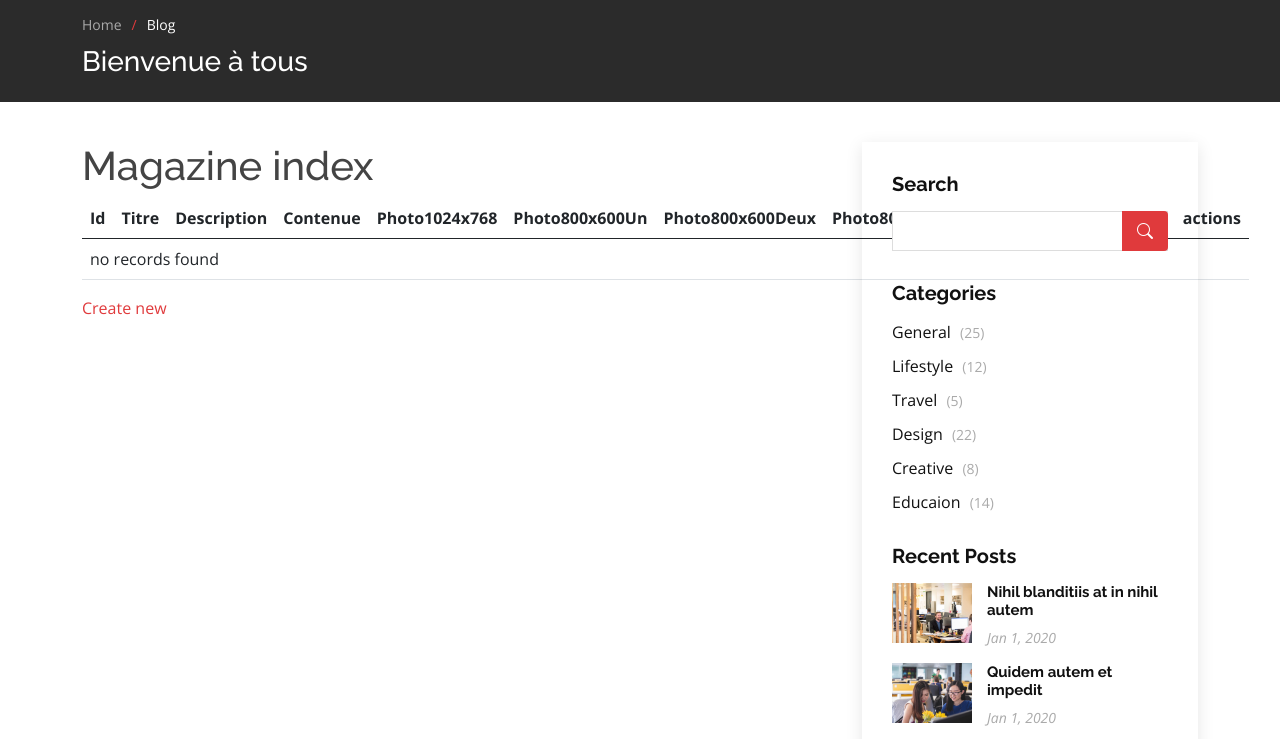
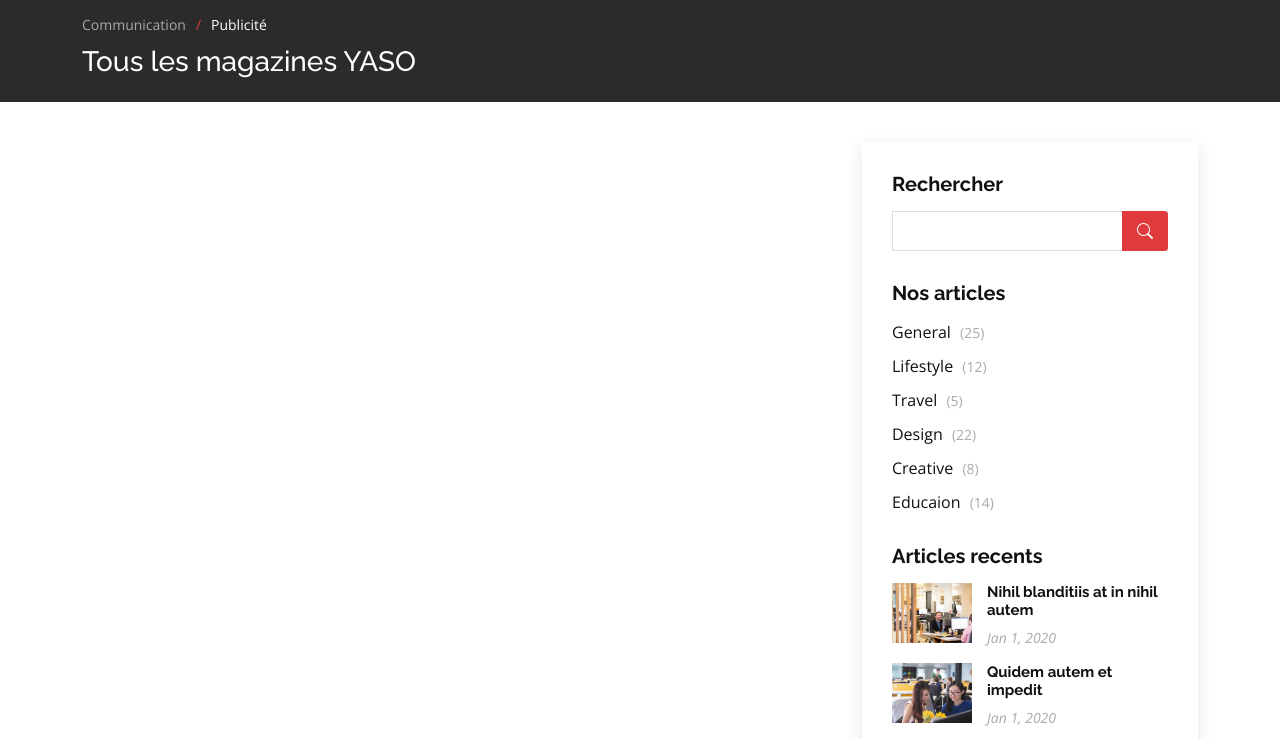
Before and after one commit to rkimwebmaster/yaso-sarl, a Symfony app: template templates/magazine/index.html.twig in a window 1280 px wide. Shown: the part 83-822 px from the top of the page. Run offline with Twig, Linux system fonts and the light colour scheme; the template is opened without the code that fills it, so the values that code supplies are empty; some libraries are stand-ins or nearby versions.

Commit message:
first commit

```diff
--- a/src/Controller/Admin/DashboardController.php
+++ b/src/Controller/Admin/DashboardController.php
@@ -35,7 +35,7 @@ class DashboardController extends AbstractDashboardController
     public function configureDashboard(): Dashboard
     {
         return Dashboard::new()
-            ->setTitle('Yaso Rdc');
+            ->setTitle('Yaso RDC ');
     }
 
     public function configureMenuItems(): iterable
--- a/templates/base.html.twig
+++ b/templates/base.html.twig
@@ -20,8 +20,8 @@
       <div class="container">
 
         <ol>
-          <li><a href="index.html">Home</a></li>
-          <li>Blog</li>
+          <li><a href="index.html">Communication</a></li>
+          <li>Publicité </li>
         </ol>
         <h2>
 {% block titrePage %}Bienvenue à tous {% endblock %}
@@ -174,7 +174,7 @@
 
             <div class="sidebar">
 
-              <h3 class="sidebar-title">Search</h3>
+              <h3 class="sidebar-title">Rechercher </h3>
               <div class="sidebar-item search-form">
                 <form action="">
                   <input type="text">
@@ -183,7 +183,7 @@
               </div><!-- End sidebar search formn-->
 
 {% block sidebar %}
-              <h3 class="sidebar-title">Categories</h3>
+              <h3 class="sidebar-title">Nos articles </h3>
               <div class="sidebar-item categories">
                 <ul>
                   <li><a href="#">General <span>(25)</span></a></li>
@@ -195,34 +195,34 @@
                 </ul>
               </div><!-- End sidebar categories-->
 
-              <h3 class="sidebar-title">Recent Posts</h3>
+              <h3 class="sidebar-title">Articles recents </h3>
               <div class="sidebar-item recent-posts">
                 <div class="post-item clearfix">
-                  <img src="assets/img/blog/blog-recent-1.jpg" alt="">
+                  <img src="{{asset('assets/img/blog/blog-recent-1.jpg')}}" alt="">
                   <h4><a href="blog-single.html">Nihil blanditiis at in nihil autem</a></h4>
                   <time datetime="2020-01-01">Jan 1, 2020</time>
                 </div>
 
                 <div class="post-item clearfix">
-                  <img src="assets/img/blog/blog-recent-2.jpg" alt="">
+                  <img src="{{asset('assets/img/blog/blog-recent-2.jpg')}}" alt="">
                   <h4><a href="blog-single.html">Quidem autem et impedit</a></h4>
                   <time datetime="2020-01-01">Jan 1, 2020</time>
                 </div>
 
                 <div class="post-item clearfix">
-                  <img src="assets/img/blog/blog-recent-3.jpg" alt="">
+                  <img src="{{asset('assets/img/blog/blog-recent-3.jpg')}}" alt="">
                   <h4><a href="blog-single.html">Id quia et et ut maxime similique occaecati ut</a></h4>
                   <time datetime="2020-01-01">Jan 1, 2020</time>
                 </div>
 
                 <div class="post-item clearfix">
-                  <img src="assets/img/blog/blog-recent-4.jpg" alt="">
+                  <img src="{{asset('assets/img/blog/blog-recent-4.jpg')}}" alt="">
                   <h4><a href="blog-single.html">Laborum corporis quo dara net para</a></h4>
                   <time datetime="2020-01-01">Jan 1, 2020</time>
                 </div>
 
                 <div class="post-item clearfix">
-                  <img src="assets/img/blog/blog-recent-5.jpg" alt="">
+                  <img src="{{asset('assets/img/blog/blog-recent-5.jpg')}}" alt="">
                   <h4><a href="blog-single.html">Et dolores corrupti quae illo quod dolor</a></h4>
                   <time datetime="2020-01-01">Jan 1, 2020</time>
                 </div>
--- a/templates/magazine/index.html.twig
+++ b/templates/magazine/index.html.twig
@@ -1,51 +1,57 @@
 {% extends 'base.html.twig' %}
 
-{% block title %}Magazine index{% endblock %}
+{% block title %}Tous les magazines YASO
+{% endblock %}
+{% block titrePage %}
+	{{ block('title') }}
+{% endblock %}
 
 {% block body %}
-    <h1>Magazine index</h1>
+	{% for magazine in magazines %}
 
-    <table class="table">
-        <thead>
-            <tr>
-                <th>Id</th>
-                <th>Titre</th>
-                <th>Description</th>
-                <th>Contenue</th>
-                <th>Photo1024x768</th>
-                <th>Photo800x600Un</th>
-                <th>Photo800x600Deux</th>
-                <th>Photo800x600Trois</th>
-                <th>IsRecent</th>
-                <th>IsPrincipal</th>
-                <th>actions</th>
-            </tr>
-        </thead>
-        <tbody>
-        {% for magazine in magazines %}
-            <tr>
-                <td>{{ magazine.id }}</td>
-                <td>{{ magazine.titre }}</td>
-                <td>{{ magazine.description }}</td>
-                <td>{{ magazine.contenue }}</td>
-                <td>{{ magazine.photo1024x768 }}</td>
-                <td>{{ magazine.photo800x600Un }}</td>
-                <td>{{ magazine.photo800x600Deux }}</td>
-                <td>{{ magazine.photo800x600Trois }}</td>
-                <td>{{ magazine.isRecent ? 'Yes' : 'No' }}</td>
-                <td>{{ magazine.isPrincipal ? 'Yes' : 'No' }}</td>
-                <td>
-                    <a href="{{ path('app_magazine_show', {'id': magazine.id}) }}">show</a>
-                    <a href="{{ path('app_magazine_edit', {'id': magazine.id}) }}">edit</a>
-                </td>
-            </tr>
-        {% else %}
-            <tr>
-                <td colspan="11">no records found</td>
-            </tr>
-        {% endfor %}
-        </tbody>
-    </table>
+		<article class="entry">
 
-    <a href="{{ path('app_magazine_new') }}">Create new</a>
+			<div class="entry-img">
+				<img src="{{asset('assets/img/blog/blog-1.jpg')}}" alt="{{ magazine.titre }}" class="img-fluid">
+			</div>
+
+			<h2 class="entry-title">
+				<a href="{{url('app_magazine_show', {id:magazine.id})}}">
+					{{ magazine.titre }}
+				</a>
+			</h2>
+
+			<div class="entry-meta">
+				<ul>
+					<li class="d-flex align-items-center">
+						<i class="bi bi-person"></i>
+						<a href="blog-single.html">John Doe</a>
+					</li>
+					<li class="d-flex align-items-center">
+						<i class="bi bi-clock"></i>
+						<a href="blog-single.html">
+							<time datetime="2020-01-01">Jan 1, 2020</time>
+						</a>
+					</li>
+					<li class="d-flex align-items-center">
+						<i class="bi bi-chat-dots"></i>
+						<a href="blog-single.html">12 Comments</a>
+					</li>
+				</ul>
+			</div>
+
+			<div class="entry-content">
+				<p>
+					{{ magazine.description }}
+				</p>
+				<div class="read-more">
+					<a href="{{url('app_magazine_show', {id: magazine.id})}}">En savoir plus
+					</a>
+				</div>
+			</div>
+
+		</article>
+		<!-- End blog entry -->
+
+	{% endfor %}
 {% endblock %}
--- a/templates/magazine/show.html.twig
+++ b/templates/magazine/show.html.twig
@@ -1,9 +1,8 @@
 {% extends 'base.html.twig' %}
 
-{% block title %}Magazine{% endblock %}
-
+{% block title %}{{magazine.titre}} {% endblock %}
+{% block titrePage %} {{ block('title') }} {% endblock %}
 {% block body %}
-    <h1>Magazine</h1>
 
     <table class="table">
         <tbody>
```
Also changed, not shown: migrations/Version20230408224145.php (added, +49 -0 lines), src/Entity/Magazine.php (+15 -0 lines), README.md (added).
